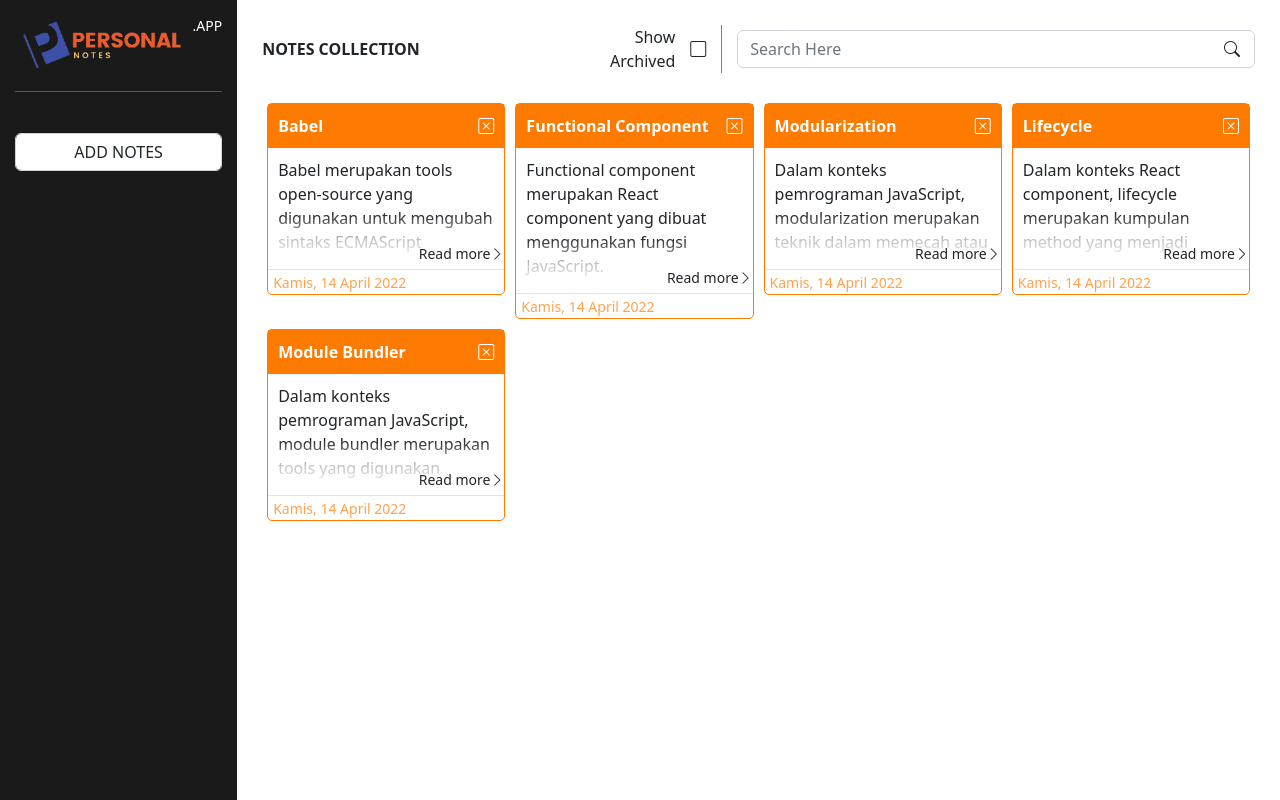
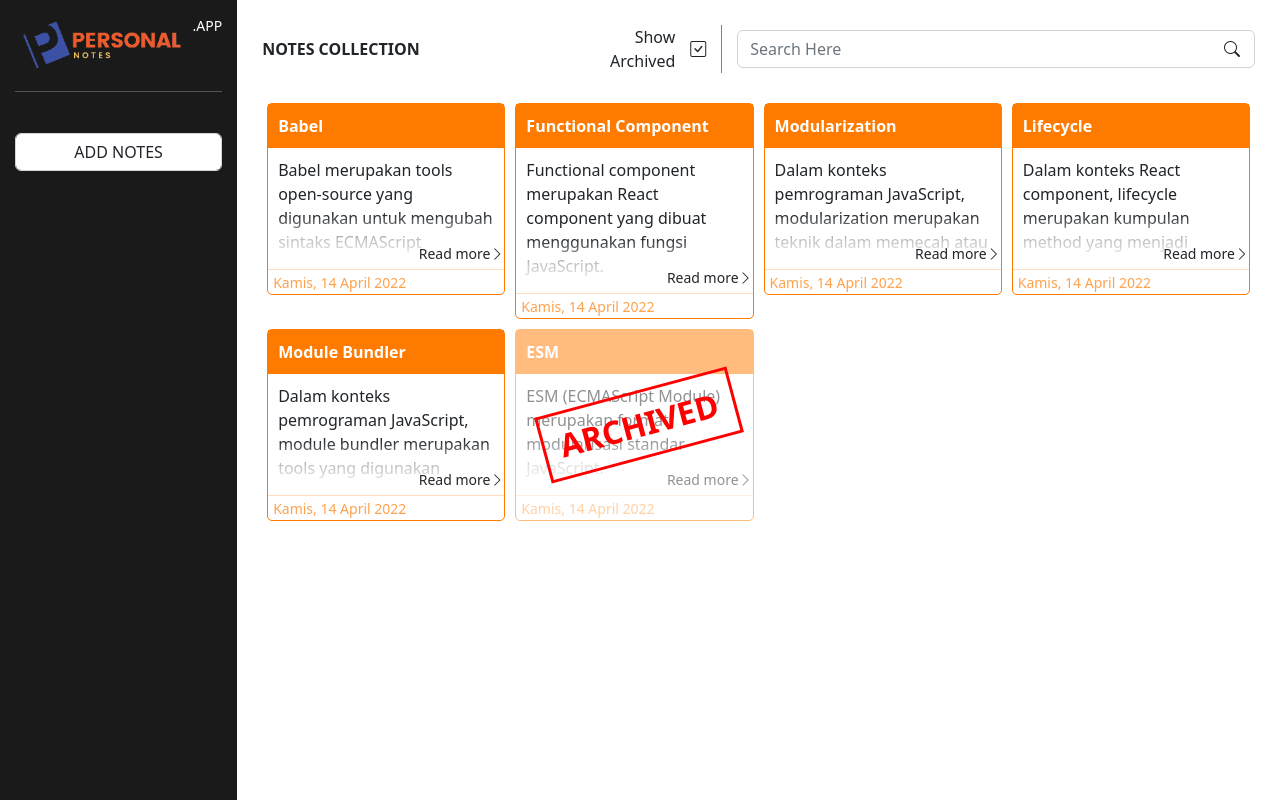
Before and after one commit to tjiptostevens/dcd-personal-notes, a React (Create React App) app: page / in a window 1280 px wide. Built offline with nearby package versions, Linux system fonts and the light colour scheme.

Commit message:
feat: fix modal function

```diff
--- a/src/App.jsx
+++ b/src/App.jsx
@@ -9,34 +9,43 @@ const initialData = getInitialData()
 
 function App() {
   const [data, setData] = useState(initialData)
-  const [isLoaded, setIsLoaded] = useState(false)
+  const [id, setId] = useState(1)
   const handleAdd = (note) => {
-    setIsLoaded(true)
     let x = data
     x.push(note)
     setData(x)
-    setIsLoaded(false)
+    setId(id + 1)
     console.log('ok')
     return data
   }
+
   const handleUpdate = (id, note) => {
-    setData({ ...data, note })
+    let x = data
+    let i = x.findIndex((obj) => obj.id === id)
+    let y = { ...x[i], ...note }
+    x[i] = y
+    setData(x)
+    setId(id + 1)
   }
-  const handleDelete = (id, note) => {
-    let lists = data
-    console.log(lists)
-    if (lists.length === 0) {
-      setData({ ...data })
-    } else {
-      setData({ ...data, lists })
-    }
+  const handleDelete = (id) => {
+    let x = data
+    let i = x.findIndex((obj) => obj.id === id)
+    x.splice(i, 1)
+    console.log(x)
+    setData(x)
+    setId(id + 1)
   }
 
   return (
     <div className="App body-container">
       {console.log(data)}
       <Header handleAdd={handleAdd} />
-      {isLoaded ? '' : <Content data={data} />}
+      <Content
+        key={id}
+        data={data}
+        handleUpdate={(id, data) => handleUpdate(id, data)}
+        handleDelete={(id) => handleDelete(id)}
+      />
     </div>
   )
 }
--- a/src/components/content.jsx
+++ b/src/components/content.jsx
@@ -1,9 +1,13 @@
-import React, { useMemo, useState } from 'react'
+import React, { useEffect, useMemo, useState } from 'react'
 import Notes from './notes'
 
 const Content = (props) => {
   const [state, setState] = useState({})
-  const [archived, setArchived] = useState(false)
+  const [archived, setArchived] = useState(true)
+
+  useEffect(() => {
+    console.log('changed')
+  }, [props.data])
   const handleChange = (e) => {
     setState({ ...state, [e.target.name]: e.target.value })
   }
@@ -11,11 +15,13 @@ const Content = (props) => {
     const searchRegex = state.search && new RegExp(`${state.search}`, 'gi')
     return (
       props.data &&
-      props.data.filter(
-        (d) =>
-          (!searchRegex || searchRegex.test(d.title + d.body)) &&
-          (archived ? true : d.archived === archived),
-      )
+      props.data
+        .sort((a, b) => (a.archived === b.archived ? 0 : a.archived ? 1 : -1))
+        .filter(
+          (d) =>
+            (!searchRegex || searchRegex.test(d.title + d.body)) &&
+            (archived ? true : d.archived === archived),
+        )
     )
   }, [props.data, state.search, archived])
   return (
@@ -56,7 +62,11 @@ const Content = (props) => {
             </span>
           </div>
         </div>
-        <Notes data={data} />
+        <Notes
+          data={data}
+          handleUpdate={(id, data) => props.handleUpdate(id, data)}
+          handleDelete={(id) => props.handleDelete(id)}
+        />
       </div>
     </>
   )
--- a/src/components/notes.jsx
+++ b/src/components/notes.jsx
@@ -15,33 +15,79 @@ const Notes = (props) => {
           element={
             <>
               <p>{vis.data.body}</p> <hr />
-              <small>{showFormattedDate(vis.data.createdAt)}</small>
+              <div
+                style={{
+                  display: 'flex',
+                  alignItems: 'center',
+                  justifyContent: 'space-between',
+                }}
+              >
+                <small>{showFormattedDate(vis.data.createdAt)}</small>{' '}
+                <div>
+                  <i
+                    className="btn bi bi-archive"
+                    onMouseEnter={(e) => {
+                      e.target.className = 'btn bi bi-archive-fill'
+                      //   e.target.innerText = ' Archived'
+                    }}
+                    onMouseLeave={(e) => {
+                      e.target.className = 'btn bi bi-archive'
+                      //   e.target.innerText = ''
+                    }}
+                    onClick={() => {
+                      props.handleUpdate(vis.data.id, { archived: true })
+                      setVis({ modal: false })
+                    }}
+                    style={{
+                      cursor: 'pointer',
+                      fontWeight: '100',
+                      position: 'relative',
+                      color: 'white',
+                    }}
+                  >
+                    Archived
+                  </i>
+                  <i
+                    className="btn bi bi-trash"
+                    onMouseEnter={(e) => {
+                      e.target.className = 'btn bi bi-trash-fill'
+                      //   e.target.innerText = ' Remove'
+                    }}
+                    onMouseLeave={(e) => {
+                      e.target.className = 'btn bi bi-trash'
+                      //   e.target.innerText = ''
+                    }}
+                    onClick={() => {
+                      props.handleDelete(vis.data.id)
+                      setVis({ modal: false })
+                    }}
+                    style={{
+                      cursor: 'pointer',
+                      fontWeight: '100',
+                      position: 'relative',
+                      color: 'white',
+                    }}
+                  >
+                    Remove
+                  </i>
+                </div>
+              </div>
             </>
           }
           handleClose={() => setVis({ modal: false })}
         />
       )}
 
-      <div className="row col-md-12" style={{ margin: 0, padding: 0 }}>
+      <div className="row col-12 col-md-12" style={{ margin: 0, padding: 0 }}>
         {/* {console.log(vis)} */}
         {data.map((d) => (
           <div
             key={d.id}
-            className="col-md-3 note-card"
+            className="col-6 col-md-3 note-card"
             style={{ margin: 0, padding: '5px' }}
           >
             <div className={`note-container ${d.archived ? 'archived' : ''}`}>
-              <div className="note-title">
-                {d.title}
-                <i
-                  className="bi bi-x-square"
-                  onMouseEnter={(e) =>
-                    (e.target.className = 'bi bi-x-square-fill')
-                  }
-                  onMouseLeave={(e) => (e.target.className = 'bi bi-x-square')}
-                  style={{ cursor: 'pointer' }}
-                ></i>
-              </div>
+              <div className="note-title">{d.title}</div>
               <div
                 className="note-content"
                 onClick={() =>
@@ -70,13 +116,14 @@ const Notes = (props) => {
             {d.archived ? (
               <div
                 className="archived-stamp-container"
-                onClick={(e) => console.log(e)}
+                style={{ cursor: 'pointer' }}
                 onMouseEnter={(e) =>
                   (e.target.firstChild.textContent = 'UNARCHIVED')
                 }
                 onMouseLeave={(e) =>
                   (e.target.firstChild.textContent = 'ARCHIVED')
                 }
+                onClick={() => props.handleUpdate(d.id, { archived: false })}
               >
                 <div className="archived-stamp">ARCHIVED</div>
               </div>
```
